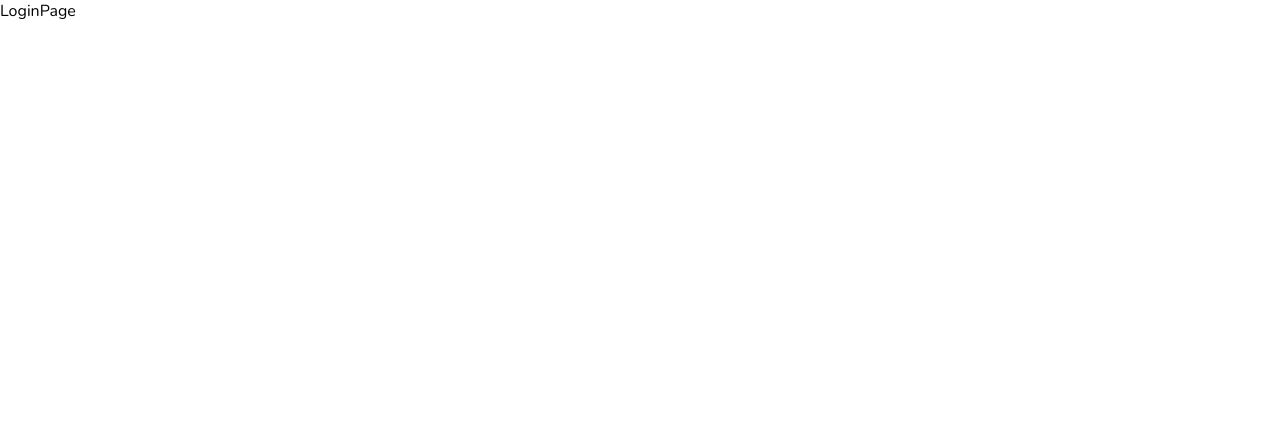
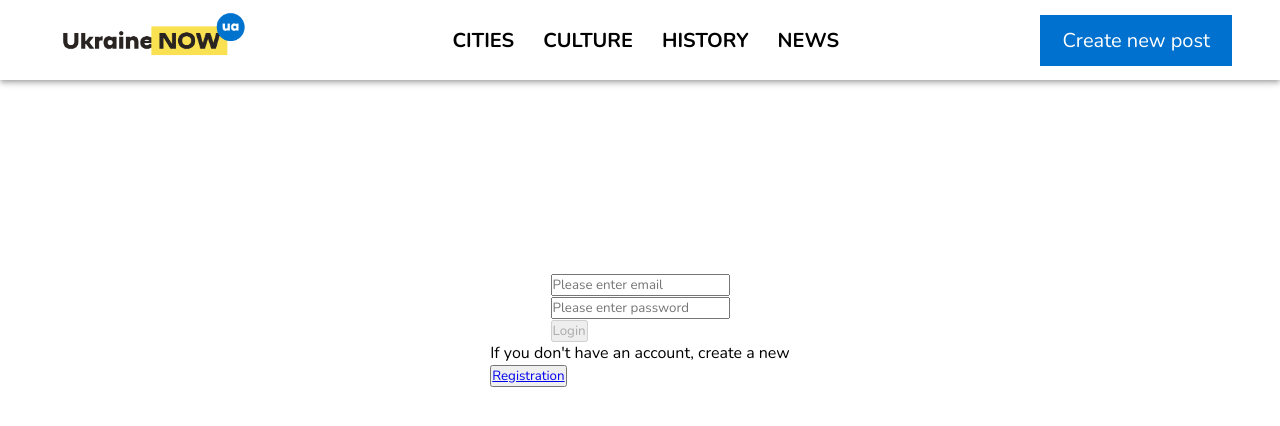
Before and after one commit to Yurii-Sapsai/project-blog, a React (Create React App) app: page /admin/login in a window 1280 px wide. Shown: the top 426 px of the page. Built offline with nearby package versions, Linux system fonts and the light colour scheme.

Commit message:
Add new admin components

```diff
--- a/public/index.html
+++ b/public/index.html
@@ -7,17 +7,26 @@
   <meta name="viewport" content="width=device-width, initial-scale=1" />
 
   <meta name="description" content="Web site created using create-react-app" />
-  <link href="https://fonts.googleapis.com/css2?family=Nunito:ital,wght@0,200;0,300;0,400;0,500;0,600;0,700;0,800;0,900;1,200;1,300;1,400;1,500;1,600;1,700;1,800;1,900&display=swap" rel="stylesheet">
+  <link
+    href="https://fonts.googleapis.com/css2?family=Nunito:ital,wght@0,200;0,300;0,400;0,500;0,600;0,700;0,800;0,900;1,200;1,300;1,400;1,500;1,600;1,700;1,800;1,900&display=swap"
+    rel="stylesheet">
   <style>
-    *{
+    * {
       font-family: "Nunito", sans-serif;
       margin: 0;
       padding: 0;
+
+      -ms-overflow-style: none;
+      scrollbar-width: none;
+    }
+
+    ::-webkit-scrollbar {
+      display: none;
     }
   </style>
 
 
-  <title>React App</title>
+  <title>Glory to Ukraine!</title>
 </head>
 
 <body>
--- a/src/App.js
+++ b/src/App.js
@@ -1,4 +1,5 @@
 import HomePage from "./pages/HomePage/HomePage";
+import Header from "./components/Header/Header";
 import AdminPage from "./pages/AdminPage/AdminPage";
 import LoginPage from './pages/AdminPage/LoginPage/LoginPage'
 import RegistrationPage from "./pages/AdminPage/RegistrationPage/RegistrationPage";
@@ -9,11 +10,14 @@ import { useAuth } from './hooks/use-auth';
 
 function App() {
 
-  const {isAuth} = useAuth()
+  const { isAuth } = useAuth()
 
   return (
     <div >
       <Router>
+
+        <Header />
+
         <Routes>
 
           <Route path="/" element={<HomePage />} />
--- a/src/components/Header/Header.jsx
+++ b/src/components/Header/Header.jsx
@@ -1,4 +1,5 @@
 import * as React from 'react';
+import { NavLink } from 'react-router-dom'
 
 import AppBar from '@mui/material/AppBar';
 import Box from '@mui/material/Box';
@@ -30,7 +31,7 @@ const Header = () => {
 
 
             <Box sx={{ display: { xs: 'none', md: 'flex' }, alignItems: 'center', justifyContent: 'space-between', width: '100%' }}>
-              <img src={logo} alt="logo" />
+              <NavLink to='/'><img src={logo} alt="logo" /></NavLink>
               <nav >
                 <ul>
                   <li>CITIES</li>
@@ -39,7 +40,7 @@ const Header = () => {
                   <li>NEWS</li>
                 </ul>
               </nav>
-                <button>Create new post</button>
+              <NavLink to='/admin'><button>Create new post</button></NavLink>
             </Box>
 
 
--- a/src/pages/AdminPage/AdminPage.jsx
+++ b/src/pages/AdminPage/AdminPage.jsx
@@ -1,8 +1,22 @@
 import React from 'react'
+import {useDispatch} from 'react-redux'
+import { removeUser } from '../../store/slices/userSlice'
+
 
 function AdminPage() {
+
+  const dispatch = useDispatch()
+
   return (
-    <div>AdminPage</div>
+    <div>
+      AdminPage
+
+        <button onClick={()=>dispatch(removeUser())}>Log Out</button>
+
+        <br />
+
+
+    </div>
   )
 }
 
--- a/src/pages/AdminPage/LoginPage/LoginPage.jsx
+++ b/src/pages/AdminPage/LoginPage/LoginPage.jsx
@@ -1,8 +1,44 @@
-import React from 'react'
+import React, {useState} from 'react'
+import Form from '../../../components/Form/Form'
+import {useDispatch} from 'react-redux'
+import {useNavigate} from 'react-router-dom'
+import { NavLink } from 'react-router-dom'
+import { setUser } from '../../../store/slices/userSlice'
+
+import { getAuth, signInWithEmailAndPassword } from "firebase/auth";
 
 function LoginPage() {
-  return (
-    <div>LoginPage</div>
+
+  const dispatch = useDispatch()
+  const navigate = useNavigate()
+
+  const [errorLogin, setErrorLogin] = useState(false)
+
+  const handleLogin = (email, password) => {
+          const auth = getAuth()
+          signInWithEmailAndPassword(auth, email, password)
+              .then(({user})=> {
+                  dispatch(setUser({
+                      email: user.email,
+                      id: user.uid,
+                      token: user.accessToken
+                  }))
+                  navigate('/admin')
+              })
+              .catch(() => {
+                setErrorLogin(true)
+              });
+  }
+
+  return(
+      <div style={{display:'flex', flexDirection:'column' ,justifyContent:'center', alignItems:'center', height:'500px' }}>
+          {errorLogin ? <div style={{color:'red'}}> Login or password is incorrect </div> : null }
+          <Form title={'Login'} handleClick={handleLogin}/>
+          <div>
+            If you don't have an account, create a new  <br />
+            <button><NavLink to='/admin/registration'>Registration</NavLink></button>
+          </div>
+      </div>
   )
 }
 
--- a/src/pages/AdminPage/RegistrationPage/RegistrationPage.jsx
+++ b/src/pages/AdminPage/RegistrationPage/RegistrationPage.jsx
@@ -1,10 +1,10 @@
 import React from 'react'
-import Header from '../../../components/Header/Header'
+
 import Form from '../../../components/Form/Form'
 
 import { useDispatch } from 'react-redux'
 import { setUser } from '../../../store/slices/userSlice'
-
+import { NavLink } from 'react-router-dom'
 import { useNavigate } from 'react-router-dom'
 
 import { getAuth, createUserWithEmailAndPassword } from "firebase/auth";
@@ -30,9 +30,13 @@ function RegistrationPage() {
 
   return (
     <div>
-      <Header />
-      <div style={{display:'flex', justifyContent:'center', alignItems:'center', height:'500px' }}>
+
+      <div style={{display:'flex', flexDirection:'column', justifyContent:'center', alignItems:'center', height:'500px' }}>
           <Form title={'Registration'} handleClick={handleRegister} />
+          <div>
+          If you have an account, please login  <br />
+          <button><NavLink to='/admin/login'>Login</NavLink></button>
+          </div>
       </div>
     </div>
   )
--- a/src/pages/HomePage/HomePage.jsx
+++ b/src/pages/HomePage/HomePage.jsx
@@ -1,7 +1,7 @@
 import React from 'react'
 import './HomePage.sass'
 
-import Header from '../../components/Header/Header'
+
 import Banner from '../../components/Banner/Banner'
 import Main from '../../components/Main/Main'
 
@@ -10,7 +10,7 @@ import Main from '../../components/Main/Main'
 function HomePage() {
   return (
     <div className='homePage'>
-        <Header/>
+
         <Banner/>
         <Main/>
 
```
